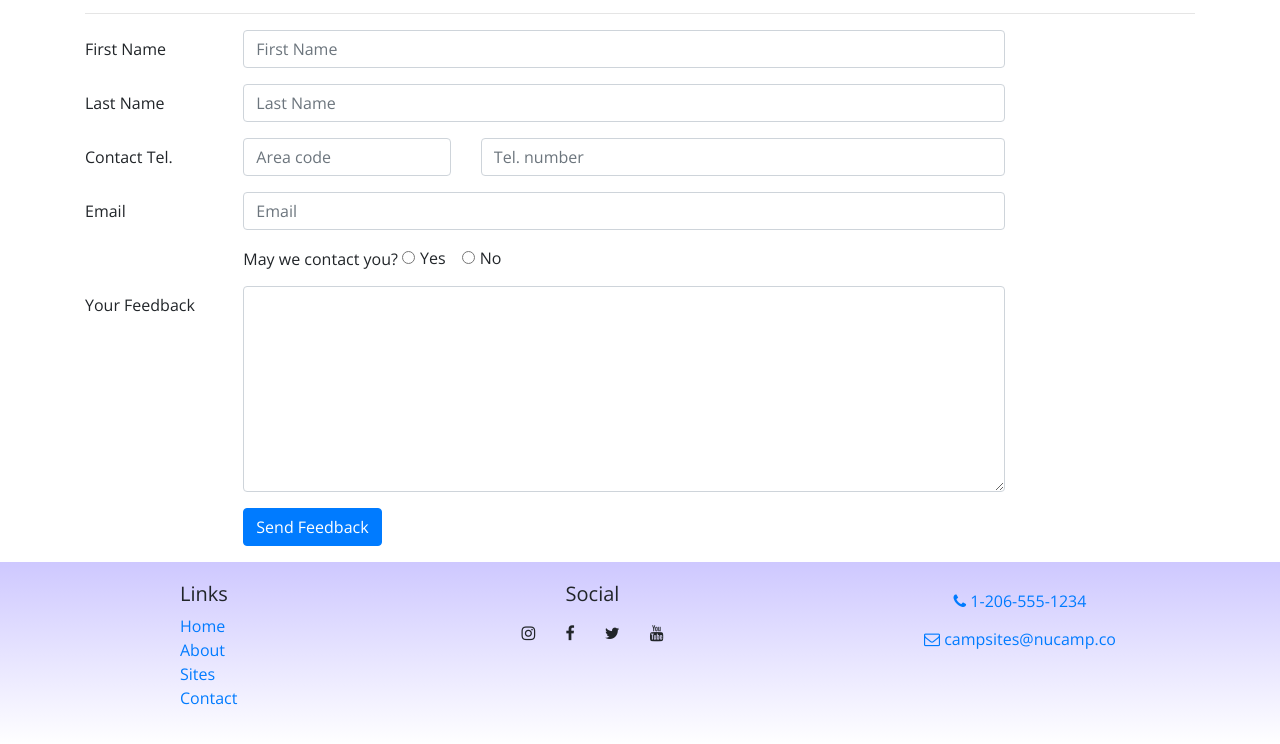
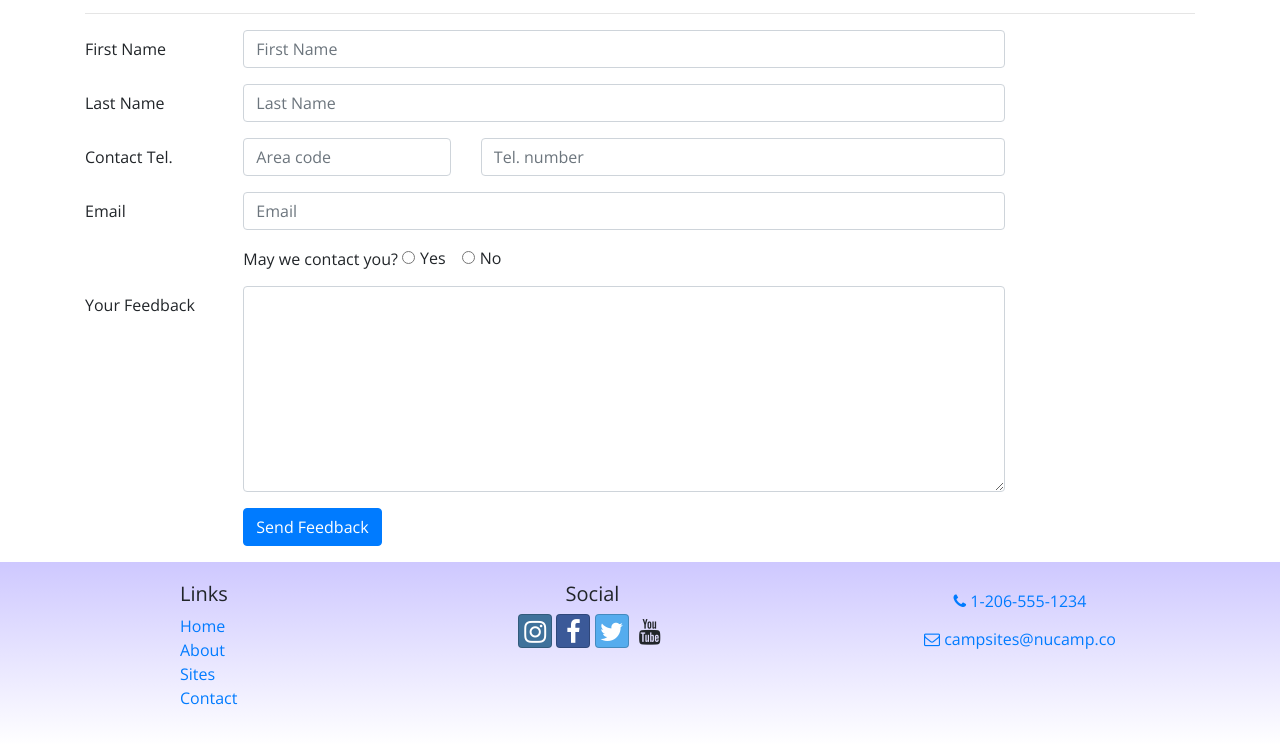
Before and after one commit to xoxoiindy/Bootstrap-Project, a website: page contactus.html in a window 1280 px wide. Shown: the part 517-1261 px from the top of the page. Drawn offline with nearby package versions, Linux system fonts and the light colour scheme.

Commit message:
NPM Scripts Part 2

```diff
--- a/contactus.html
+++ b/contactus.html
@@ -6,14 +6,13 @@
     <meta charset="utf-8" />
     <meta name="viewport" content="width=device-width, initial-scale=1" />
 
-    <!-- Bootstrap CSS -->
-    <link rel="stylesheet" href="node_modules/bootstrap/dist/css/bootstrap.min.css" />
-
-    <!-- Additional CSS must be placed after Bootstrap CSS -->
-    <link rel="stylesheet" href="node_modules/font-awesome/css/font-awesome.min.css" />
-    <link rel="stylesheet" href="https://fonts.googleapis.com/css?family=Lobster|Open+Sans" />
-    <link rel="stylesheet" href="css/styles.css" />
-
+        <!-- build:css css/main.css -->
+        <link rel="stylesheet" href="node_modules/bootstrap/dist/css/bootstrap.min.css" />
+        <link rel="stylesheet" href="node_modules/font-awesome/css/font-awesome.min.css" />
+        <link rel="stylesheet" href="node_modules/bootstrap-social/bootstrap-social.css" />
+        <link rel="stylesheet" href="css/styles.css" />
+        <!-- endbuild -->
+        <link rel="stylesheet" href="https://fonts.googleapis.com/css?family=Lobster|Open+Sans" />
     <title>NuCamp: A Better Way To Camp</title>
 </head>
 
```
Also changed, not shown: aboutus.html (+4 -5 lines), index.html (+10 -11 lines), package.json (+12 -4 lines), 2 other files.
